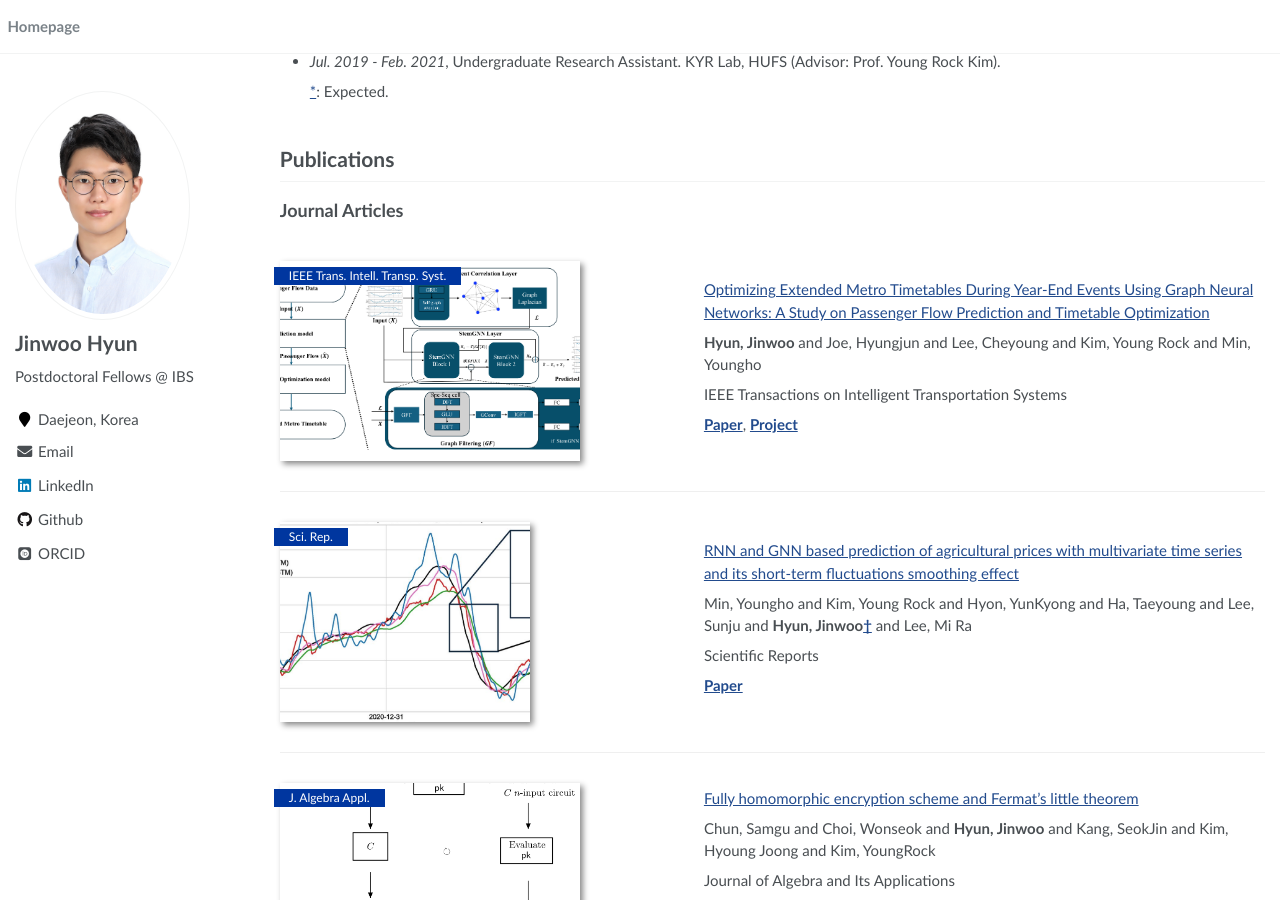
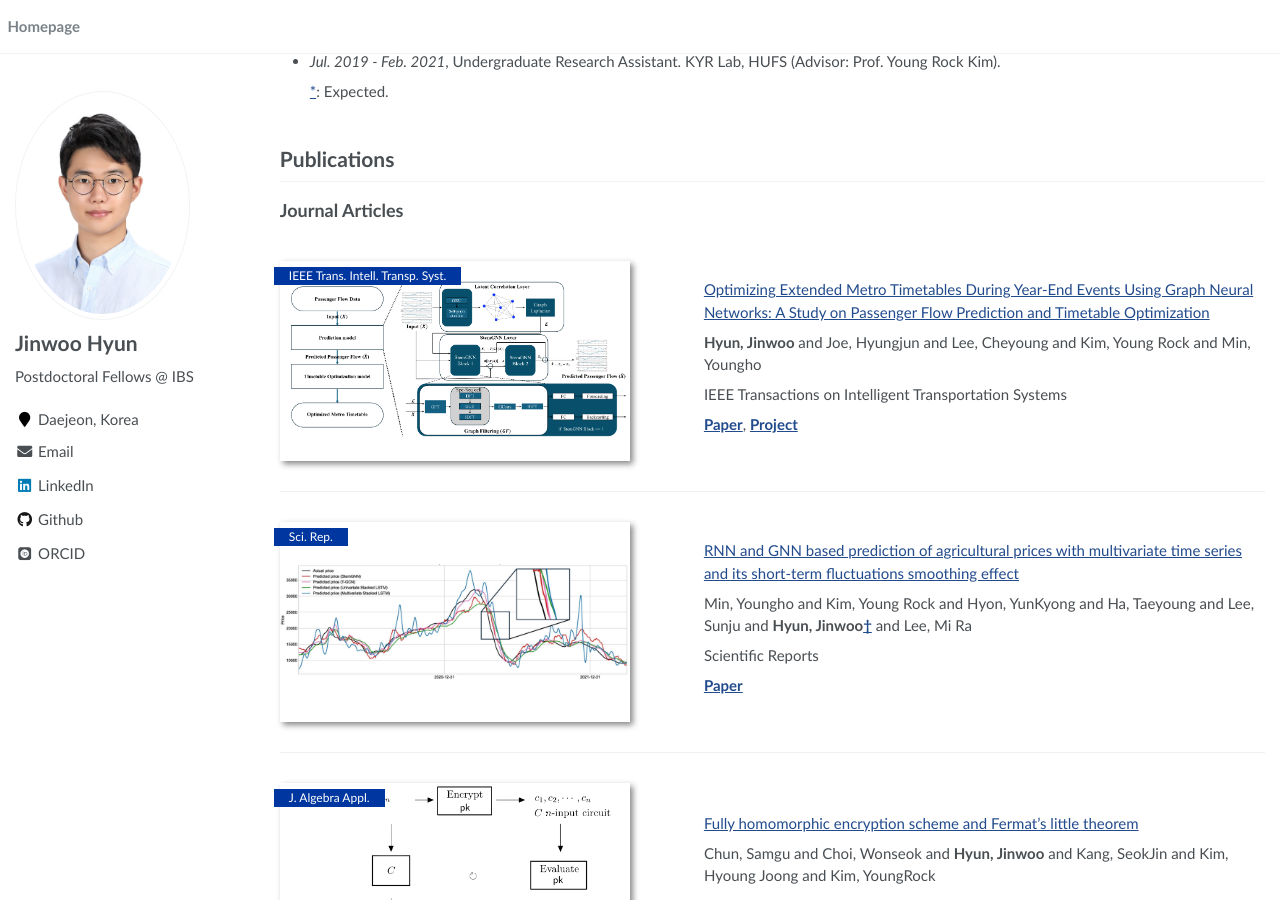
Before and after one commit to JW-George/JW-George.github.io, a Jekyll site: the page built from index.md, in a window 1280 px wide and 900 px high, scrolled down 630 px. Built offline with Jekyll 4.4.1, drawn with Linux system fonts in a browser that asks for light colours; some web fonts are replaced.

Commit message:
Update index.md

```diff
--- a/index.md
+++ b/index.md
@@ -52,7 +52,7 @@ I am a Postdoctoral Research Fellow at [IBS](https://www.ibs.re.kr) (Institute f
 # Publications
 
 ## Journal Articles
-<div class='paper-box'><div class='paper-box-image'><div><div class="badge">IEEE Trans. Intell. Transp. Syst.</div><img src='images/paper/metro.png' alt="1" style="width:300px; height:200px;"></div></div>
+<div class='paper-box'><div class='paper-box-image'><div><div class="badge">IEEE Trans. Intell. Transp. Syst.</div><img src='images/paper/metro.png' alt="1" style="width:350px; height:200px; object-fit:contain;"></div></div>
 <div class='paper-box-text' markdown="1">
 
 [Optimizing Extended Metro Timetables During Year-End Events Using Graph Neural Networks: A Study on Passenger Flow Prediction and Timetable Optimization](https://ieeexplore.ieee.org/abstract/document/11047236)
@@ -66,7 +66,7 @@ IEEE Transactions on Intelligent Transportation Systems
 </div>
 </div>
 
-<div class='paper-box'><div class='paper-box-image'><div><div class="badge">Sci. Rep.</div><img src='images/paper/price.png' alt="2" width="300pt" style="width:250px; height:200px;"></div></div>
+<div class='paper-box'><div class='paper-box-image'><div><div class="badge">Sci. Rep.</div><img src='images/paper/price.png' alt="2" width="300pt" style="width:350px; height:200px; object-fit:contain;"></div></div>
 <div class='paper-box-text' markdown="1">
 
 
@@ -81,7 +81,7 @@ Scientific Reports
 </div>
 </div>
 
-<div class='paper-box'><div class='paper-box-image'><div><div class="badge">J. Algebra Appl.</div><img src='images/paper/encrypt.png' alt="2" style="width:300px; height:150px;"></div></div>
+<div class='paper-box'><div class='paper-box-image'><div><div class="badge">J. Algebra Appl.</div><img src='images/paper/encrypt.png' alt="2" style="width:350px; height:200px; object-fit:contain;"></div></div>
 <div class='paper-box-text' markdown="1">
 
 
@@ -96,7 +96,7 @@ Journal of Algebra and Its Applications
 </div>
 </div>
 
-<div class='paper-box'><div class='paper-box-image'><div><div class="badge">IEEE Acc.</div><img src='images/paper/peer.png' alt="2" width="300px" style="width:300px; height:200px;"></div></div>
+<div class='paper-box'><div class='paper-box-image'><div><div class="badge">IEEE Acc.</div><img src='images/paper/peer.png' alt="2" width="300px" style="width:350px; height:200px; object-fit:contain;"></div></div>
 <div class='paper-box-text' markdown="1">
 
 
@@ -114,7 +114,7 @@ IEEE Access
 
 ## Peer-reviewed Conference Proceedings
 
-<div class='paper-box'><div class='paper-box-image'><div><div class="badge">ACM MMSports 2025</div><img src='images/paper/caption.png' alt="2" width="300px" height="200px"></div></div>
+<div class='paper-box'><div class='paper-box-image'><div><div class="badge">ACM MMSports 2025</div><img src='images/paper/caption.png' alt="2" style="width:350px; height:200px; object-fit:contain;"></div></div>
 <div class='paper-box-text' markdown="1">
 
 
@@ -129,7 +129,7 @@ Proceedings of the 8th International ACM Workshop on Multimedia Content Analysis
 </div>
 </div>
 
-<div class='paper-box'><div class='paper-box-image'><div><div class="badge">NeurIPS 2024 Workshop</div><img src='images/paper/sisr.png' alt="2" width="300px" height="200px"></div></div>
+<div class='paper-box'><div class='paper-box-image'><div><div class="badge">NeurIPS 2024 Workshop</div><img src='images/paper/sisr.png' alt="2" style="width:350px; height:200px; object-fit:contain;"></div></div>
 <div class='paper-box-text' markdown="1">
 
 
```
